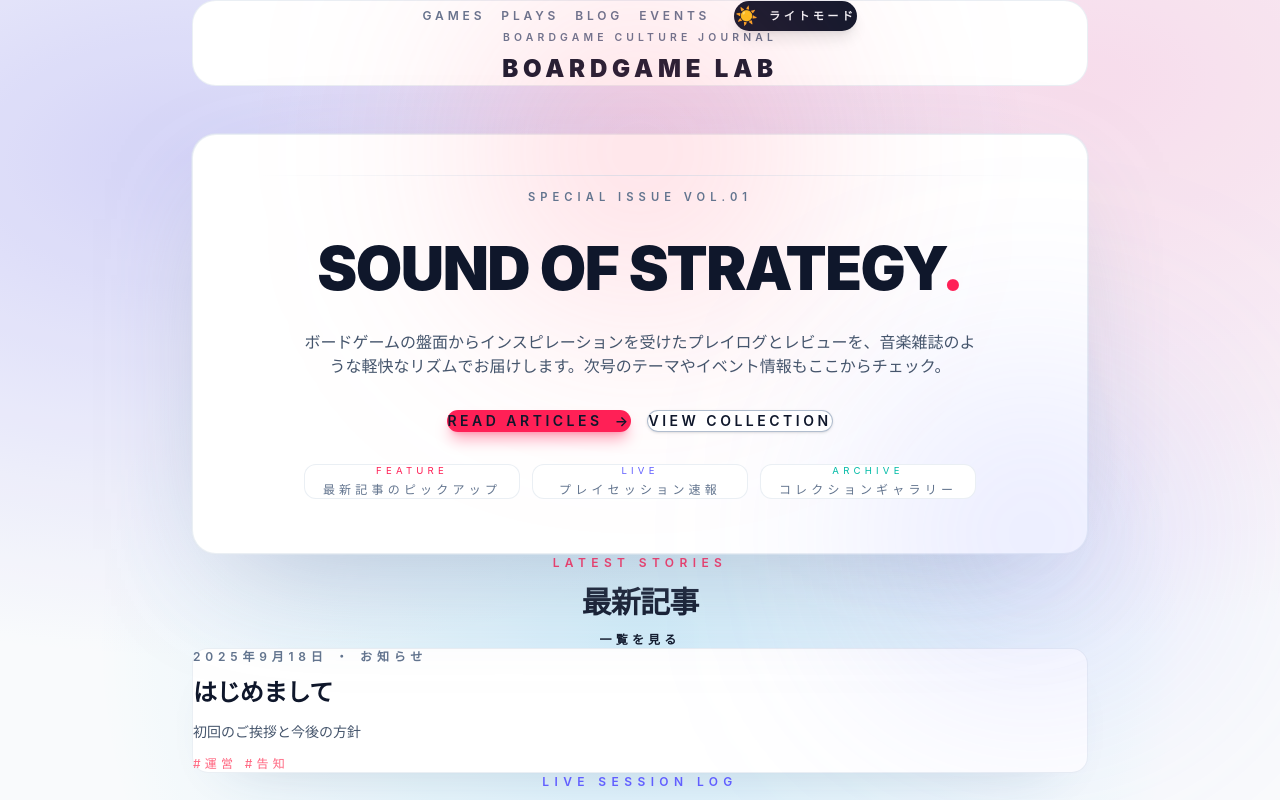
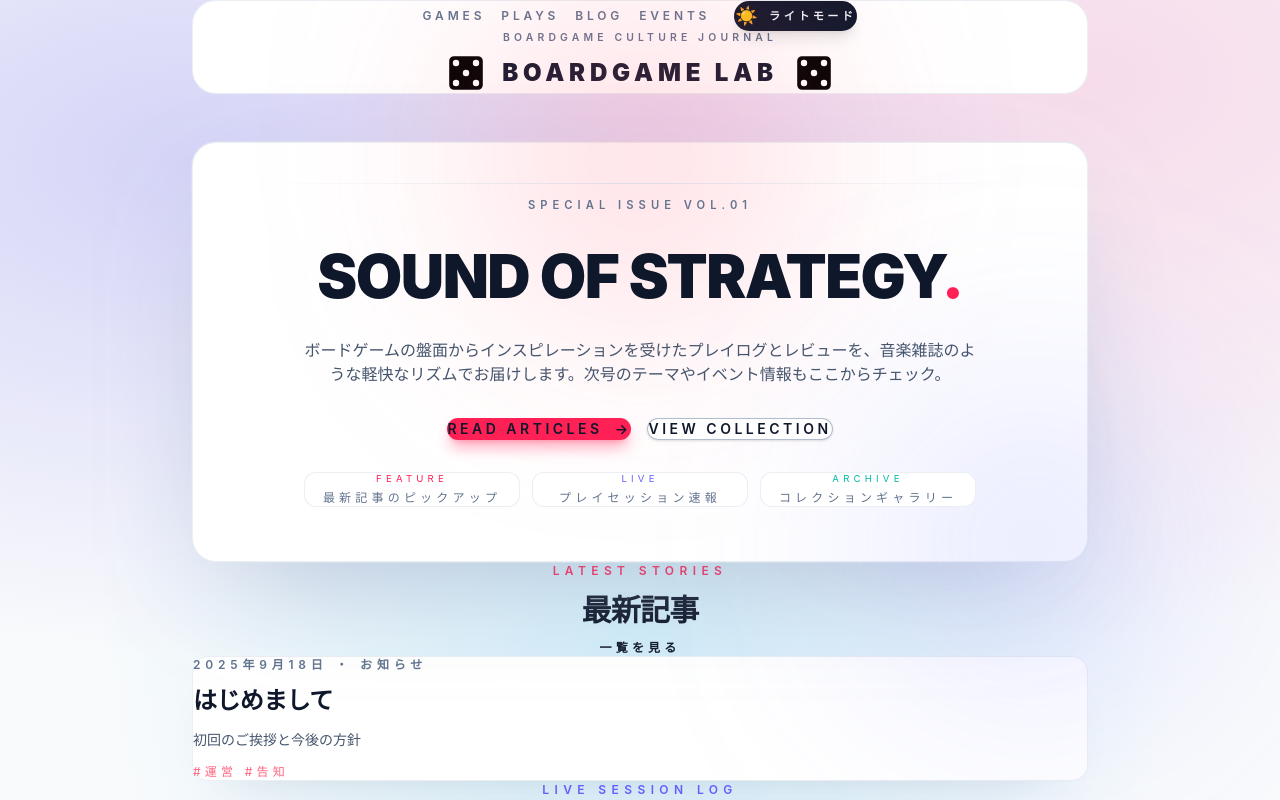
Before and after one commit to k713shino/my-boardgame-site, a Next.js app: page / in a window 1280 px wide. Shown: the top 800 px of the page. Built offline with nearby package versions, Linux system fonts and the light colour scheme.

Commit message:
デザイン変更

```diff
--- a/src/app/layout.tsx
+++ b/src/app/layout.tsx
@@ -1,8 +1,8 @@
 import type { Metadata } from "next";
 import "./globals.css";
 import Link from "next/link";
+import Image from "next/image";
 import { ThemeToggle } from "@/components/ThemeToggle";
-import { Analytics } from "@vercel/analytics/next"
 
 const themeScript = `(() => {
   const root = document.documentElement;
@@ -49,7 +49,27 @@ export default function RootLayout({ children }: { children: React.ReactNode })
             </div>
             <Link href="/" className="mt-6 flex flex-col items-center gap-2 text-2xl font-black uppercase tracking-[0.2em] text-slate-900 transition hover:text-rose-500 dark:text-white dark:hover:text-rose-300">
               <span className="text-[0.65rem] font-semibold uppercase tracking-[0.4em] text-slate-500 dark:text-slate-400">Boardgame culture journal</span>
-              Boardgame Lab
+              <span className="flex items-center gap-4">
+                <Image
+                  src="/images/icon.svg"
+                  alt=""
+                  width={48}
+                  height={48}
+                  className="h-10 w-10 text-rose-500"
+                  aria-hidden
+                  priority
+                />
+                <span>Boardgame Lab</span>
+                <Image
+                  src="/images/icon.svg"
+                  alt=""
+                  width={48}
+                  height={48}
+                  className="h-10 w-10 text-rose-500"
+                  aria-hidden
+                  priority
+                />
+              </span>
             </Link>
           </header>
           <main className="w-full max-w-4xl">
```
